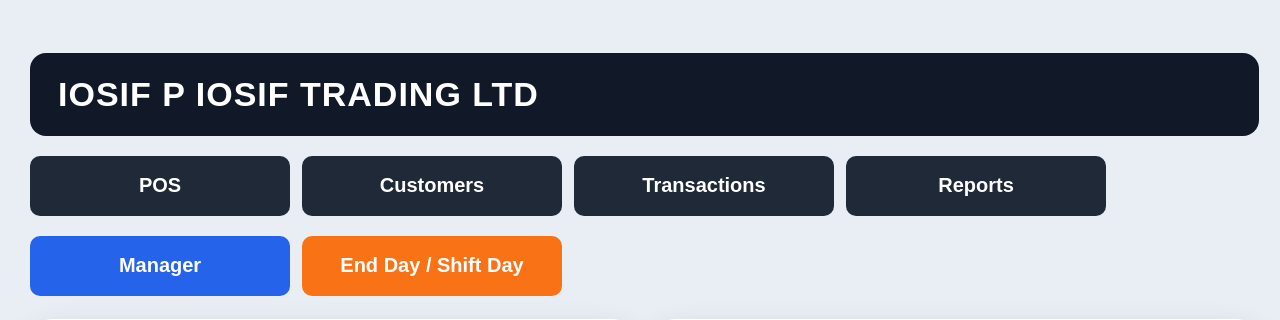
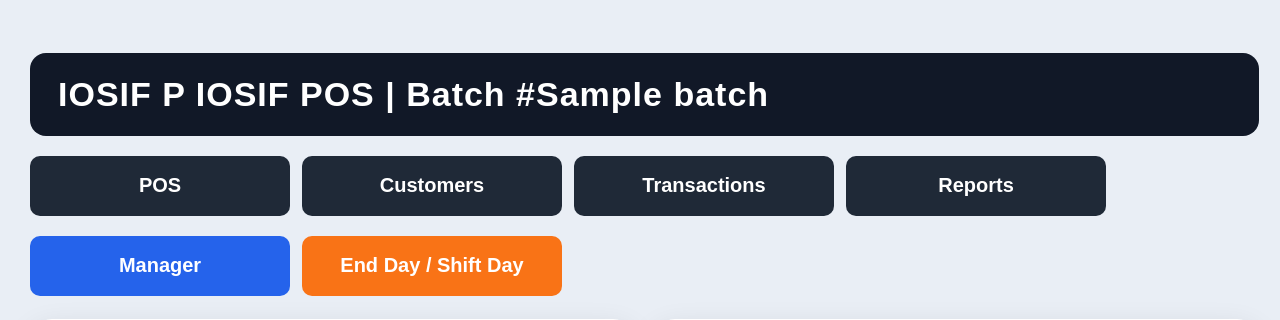
Before and after one commit to iosif-fuels/iosif-fuels-pos-online, a Flask app: template templates/index.html in a window 1280 px wide. Shown: the top 320 px of the page. Run offline with Flask 3, Linux system fonts and the light colour scheme; the visitor is signed in with stand-in values (Sample User, id 1); the template is opened without the code that fills it: most values are stand-ins (such as "Sample title", 1, 10 or a date in 2020); some libraries are stand-ins or nearby versions.

Commit message:
index.html

```diff
--- a/templates/index.html
+++ b/templates/index.html
@@ -7,7 +7,7 @@
 <body>
 
 <div class="container">
-    <h1>IOSIF P IOSIF TRADING LTD</h1>
+    <h1>IOSIF P IOSIF POS | Batch #{{ batch }}</h1>
 
     <div class="top-actions">
     <a href="/" class="nav-button">POS</a>
```
